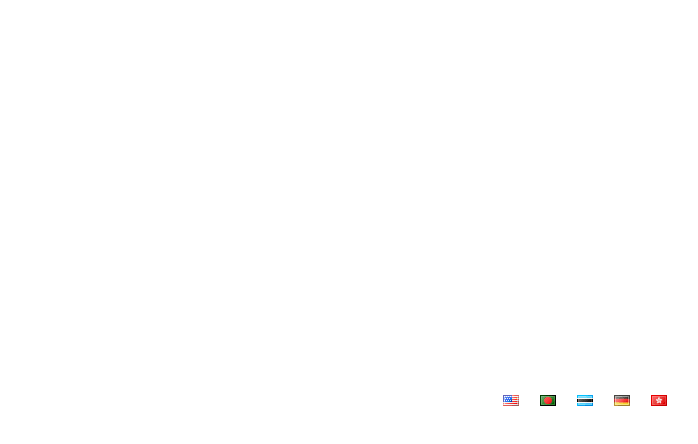
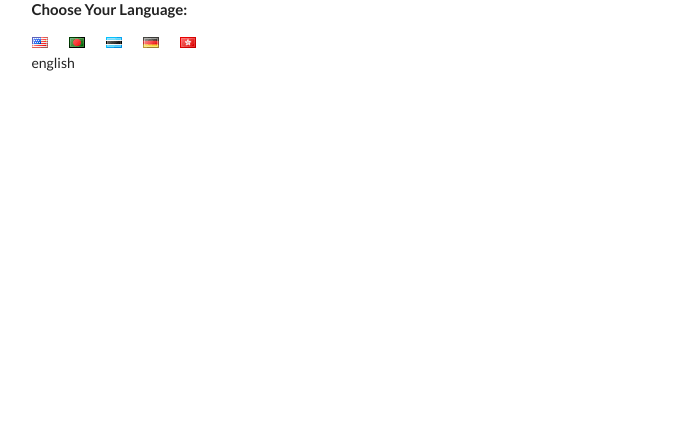
Before and after one commit to amitzed/react-field-translate, a React (Create React App) app: page / in a window 1280 px wide. Shown: the top 444 px of the page, without its empty margins (45-743 px from the left). Built offline with nearby package versions, Linux system fonts and the light colour scheme.

Commit message:
When clicking on different flags, appropriate conty name displays

```diff
--- a/src/components/App.js
+++ b/src/components/App.js
@@ -1,4 +1,3 @@
-import '../style.css';
 import React from 'react';
 
 class App extends React.Component {
@@ -12,12 +11,15 @@ class App extends React.Component {
     return (
       <div className="ui container">
         <div className="wrapper">
-          <i className="flag us" onClick={()=> this.onLanguageChange('english')} />
-          <i className="flag bd" onClick={()=> this.onLanguageChange('bengali')}  />
-          <i className="flag bw" onClick={()=> this.onLanguageChange('botswana')}  />
-          <i className="flag de" onClick={()=> this.onLanguageChange('german')}  />
-          <i className="flag hk" onClick={()=> this.onLanguageChange('hongkong')}  />
+          <h4>Choose Your Language:</h4>
+          <i className="flag us" onClick={()=> this.onLanguageChange('english')} style={{marginRight: '1.5em'}} />
+          <i className="flag bd" onClick={()=> this.onLanguageChange('bengali')} style={{marginRight: '1.5em'}}  />
+          <i className="flag bw" onClick={()=> this.onLanguageChange('botswana')} style={{marginRight: '1.5em'}}  />
+          <i className="flag de" onClick={()=> this.onLanguageChange('german')} style={{marginRight: '1.5em'}}  />
+          <i className="flag hk" onClick={()=> this.onLanguageChange('cantonese')} style={{marginRight: '1.5em'}}  />
         </div>
+
+        {this.state.language}
       </div>
     )
   }
--- a/src/index.js
+++ b/src/index.js
@@ -1,6 +1,7 @@
 import React from 'react';
 import ReactDOM from 'react-dom';
 
+// import './style.css';
 import App from './components/App';
 
 
--- a/src/style.css
+++ b/src/style.css
@@ -10,6 +10,12 @@ body {
   align-items: center;
 }
 
+h4 {
+  margin-right: 1.5em;
+  margin-bottom: 0;
+}
+
 i {
   margin: 0 1.5em 0 0 !important;
+  cursor: pointer;
 }
```
